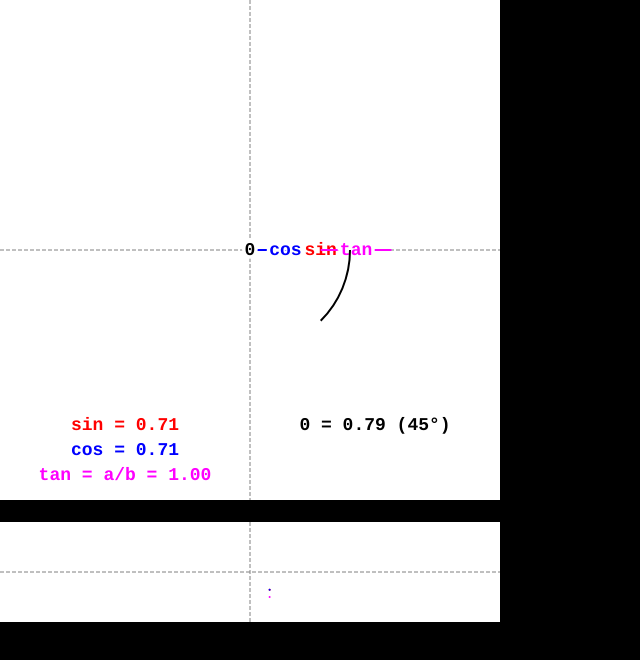
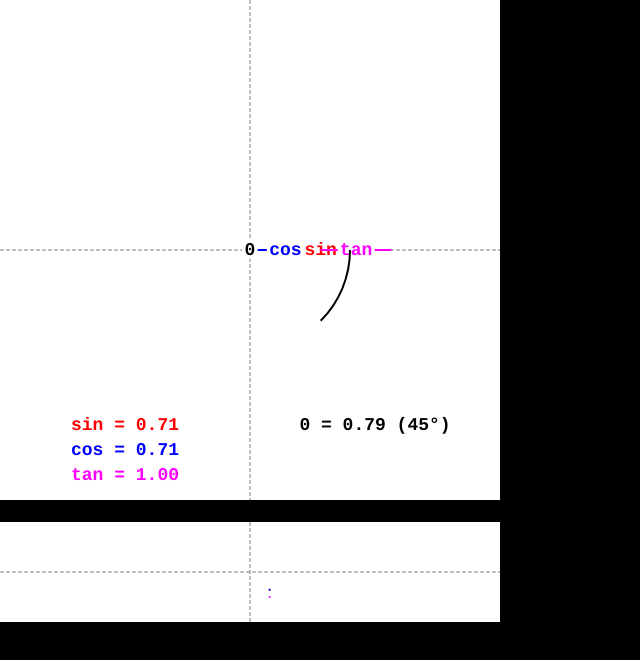
Before and after one commit to Rocklobster84/Trig-with-JS, a plain HTML site: page index.html in a window 1280 px wide. Shown: the whole page, without its empty margins (0-640 px from the left). Drawn offline with Linux system fonts and the light colour scheme.

Commit message:
Removed a/b descriptors from tangent label

```diff
--- a/index.html
+++ b/index.html
@@ -107,7 +107,7 @@
 
     //tangent
     drawText(
-      "tan = a/b = "+tan.toFixed(2),
+      "tan = "+tan.toFixed(2),
       {x:-offset.x/2,y:offset.y*0.9},
       "magenta"
     );
```
